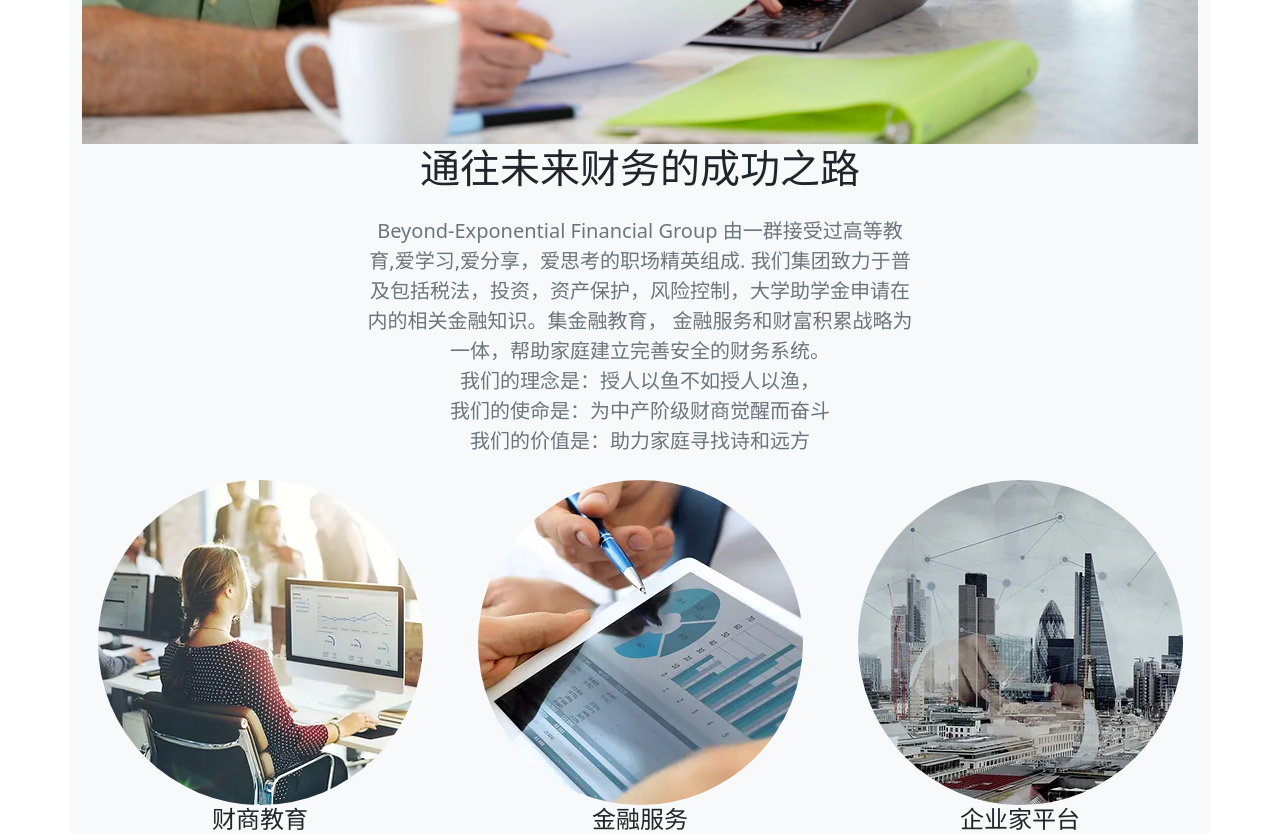
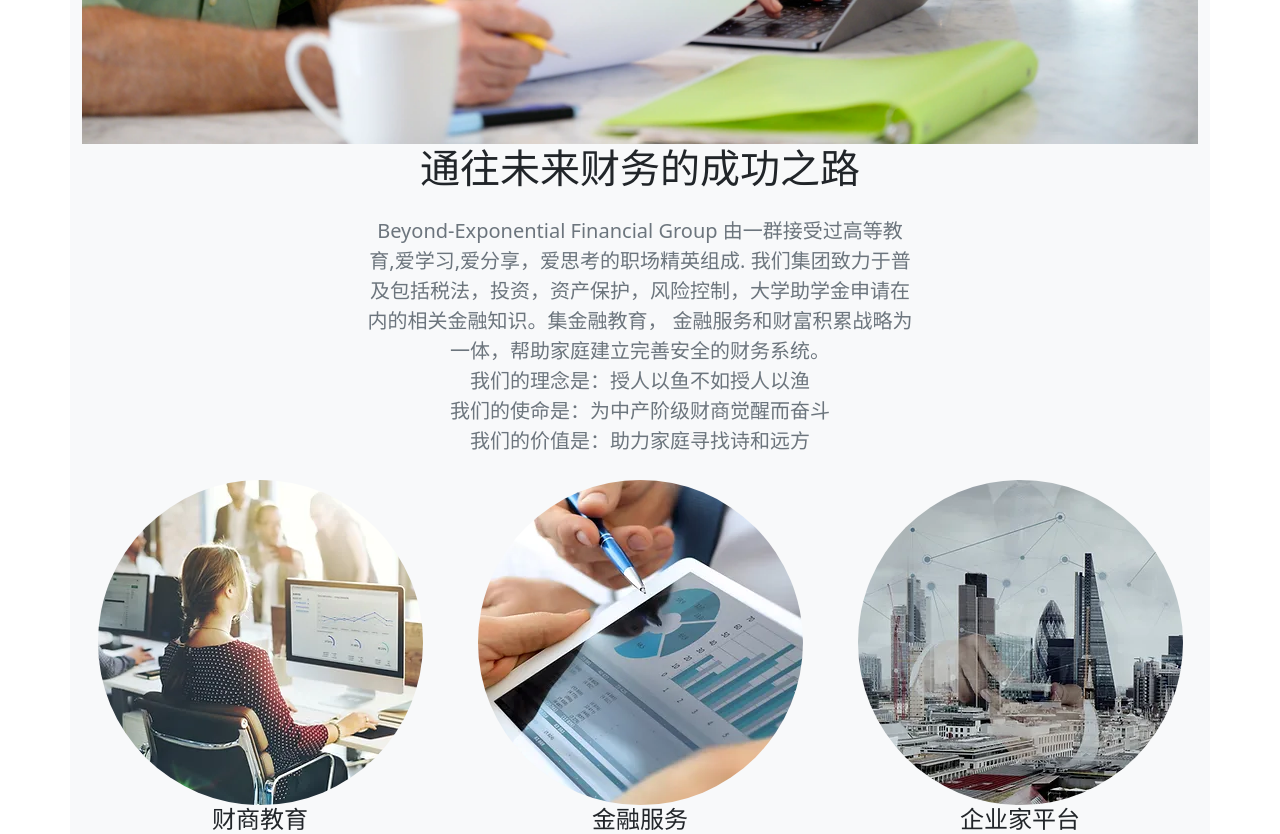
Before and after one commit to yaoyao082008/webpage, a Django app: page / in a window 1280 px wide. Shown: the part 680-1514 px from the top of the page. Run offline with Django 4.2, Linux system fonts and the light colour scheme.

Commit message:
slight changes

```diff
--- a/homepage/templates/education/overview.html
+++ b/homepage/templates/education/overview.html
@@ -233,6 +233,8 @@
           </p>
           <img src="{% static 'images/financial_steps.webp' %}" alt="financial_steps" class="img-fluid">
         </div>
+
+        <div class="p-3 text-center"> <a href="{% static 'pdfs/sampletext.pdf' %}" target="_blank" class="btn btn-dark">课程大纲</a></div>
         <!--<div class="text-center">
             <p class="h1 fst-italic fw-bold">未来在你手中 .</p>
           </div>-->
--- a/homepage/templates/page/index.html
+++ b/homepage/templates/page/index.html
@@ -183,7 +183,7 @@
             </h1>
             <p class="lead my-4 text-muted text-center">
               Beyond-Exponential Financial Group 由一群接受过高等教育,爱学习,爱分享，爱思考的职场精英组成. 我们集团致力于普及包括税法，投资，资产保护，风险控制，大学助学金申请在内的相关金融知识。集金融教育， 金融服务和财富积累战略为一体，帮助家庭建立完善安全的财务系统。<br>
-              我们的理念是：授人以鱼不如授人以渔，
+              我们的理念是：授人以鱼不如授人以渔
               <br>我们的使命是：为中产阶级财商觉醒而奋斗
               <br>我们的价值是：助力家庭寻找诗和远方
             </p>
```
